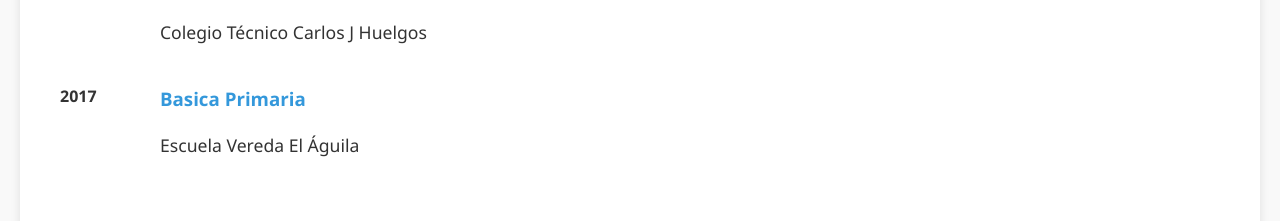
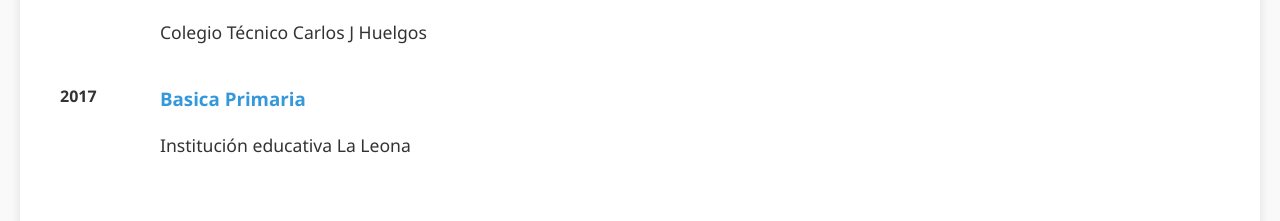
Before and after one commit to Mauro018/HojaCarlos, a React (Vite) app: page / in a window 1280 px wide. Shown: the part 868-1089 px from the top of the page. Built offline with nearby package versions, Linux system fonts and the light colour scheme.

Commit message:
Actualizacion de hoja de vida

```diff
--- a/src/components/Educacion.jsx
+++ b/src/components/Educacion.jsx
@@ -8,7 +8,7 @@
         {
             year: "2017",
             title: "Basica Primaria",
-            institucion: "Escuela Vereda El Águila"
+            institucion: "Institución educativa La Leona"
         }
     ];
 
```
